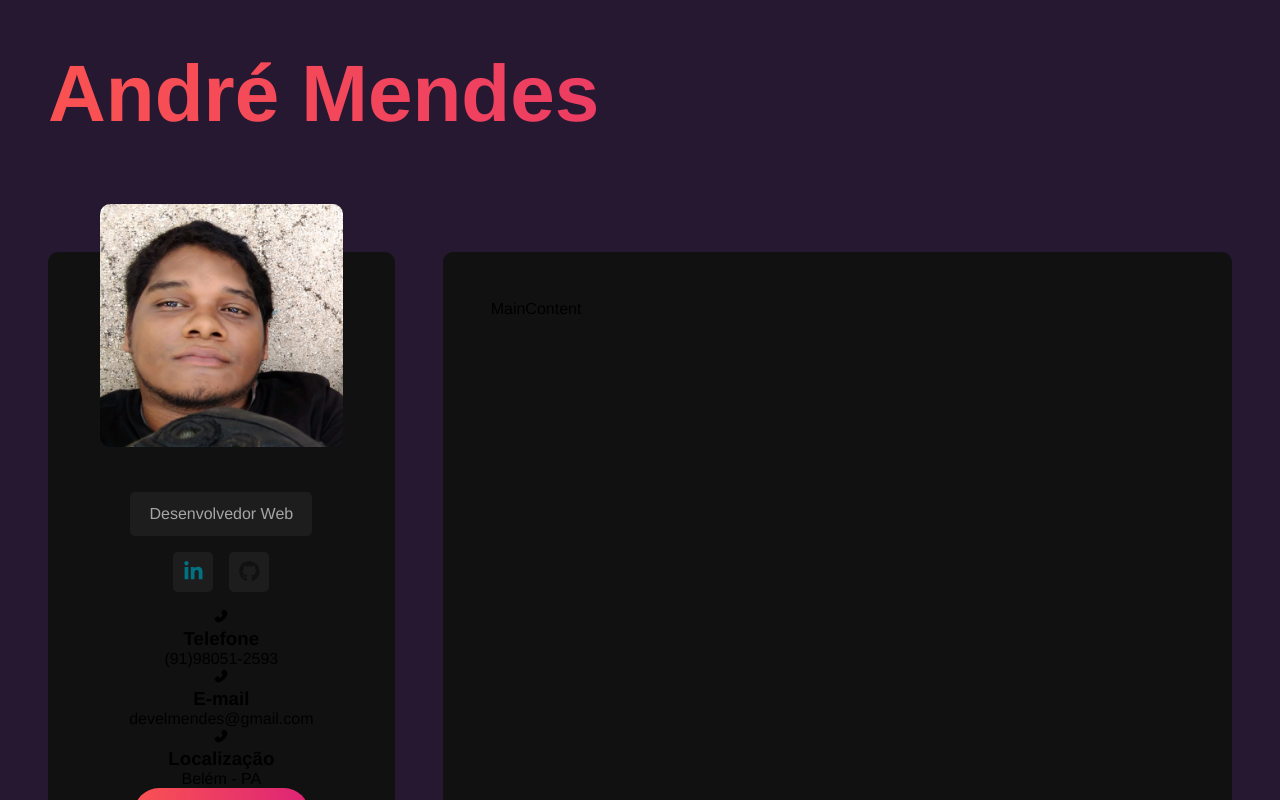
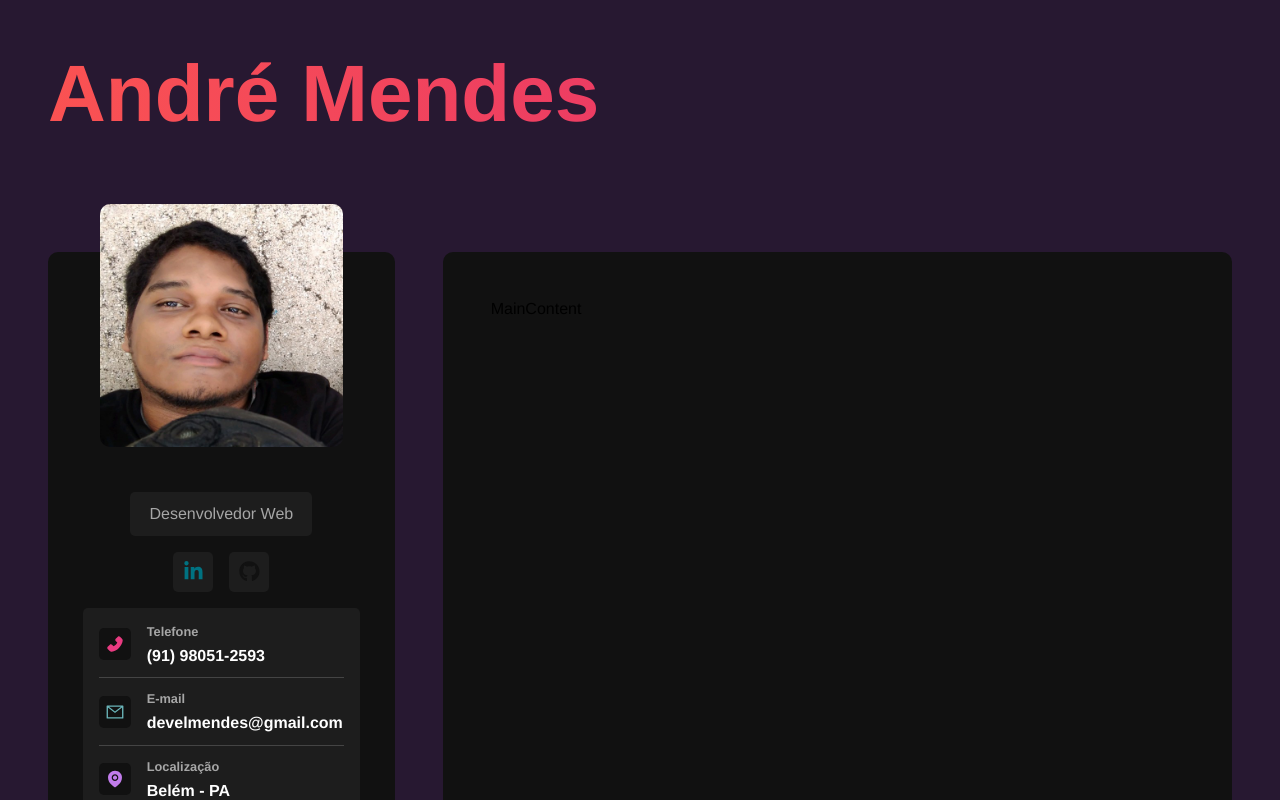
Before and after one commit to devisceral/portfolio-react-sass, a React (Vite) app: page / in a window 1280 px wide. Shown: the top 800 px of the page. Built offline with nearby package versions, Linux system fonts and the light colour scheme.

Commit message:
information container style

```diff
--- a/src/components/InformationContainer.jsx
+++ b/src/components/InformationContainer.jsx
@@ -10,12 +10,12 @@
         <AiFillPhone id="phone-icon" />
         <div>
           <h3>Telefone</h3>
-          <p>(91)98051-2593</p>
+          <p>(91) 98051-2593</p>
         </div>
       </div>
 
       <div className="info-card">
-        <AiFillPhone id="email-icon" />
+        <AiOutlineMail id="email-icon" />
         <div>
           <h3>E-mail</h3>
           <p>develmendes@gmail.com</p>
@@ -23,7 +23,7 @@
       </div>
 
       <div className="info-card">
-        <AiFillPhone id="pin-icon" />
+        <AiFillEnvironment id="pin-icon" />
         <div>
           <h3>Localização</h3>
           <p>Belém - PA</p>
--- a/src/components/SocialNetworks.jsx
+++ b/src/components/SocialNetworks.jsx
@@ -1,6 +1,6 @@
 import '../styles/components/socialnetworks.sass';
 
-import {FaLinkedinIn, FaGithub, FaRocket} from 'react-icons/fa'
+import {FaLinkedinIn, FaGithub} from 'react-icons/fa'
 
 import "../styles/components/sidebar.sass"
 
--- a/src/styles/components/informationcontainer.sass
+++ b/src/styles/components/informationcontainer.sass
@@ -0,0 +1,44 @@
+@use '../variables'
+@use '../mixins'
+
+#information
+  @include mixins.center
+  flex-direction: column
+  background-color: variables.$bg-color-secondary
+  padding: 1rem
+  margin-bottom: 2rem
+  text-align: left
+  width: 80%
+  border-radius: variables.$card-border-radius
+
+  .info-card
+    @include mixins.center
+    justify-content: start
+    gap: 1rem
+    padding-bottom: .8rem
+    margin-bottom: .8rem
+    border-bottom: 1px solid #444
+    width: 100%
+
+    h3
+      color: variables.$text-color-secondary
+      font-size: .8rem
+      margin-bottom: .5rem
+
+    p
+      color: variables.$text-color
+      font-weight: bold
+
+    svg
+      background-color: variables.$bg-color
+      padding: .4rem
+      width: 2rem
+      height: 2rem
+      border-radius: variables.$card-border-radius
+
+    #phone-icon
+      color: #e93b81
+    #email-icon
+      color: #6ab5b9
+    #pin-icon
+      color: #c17ceb
```
